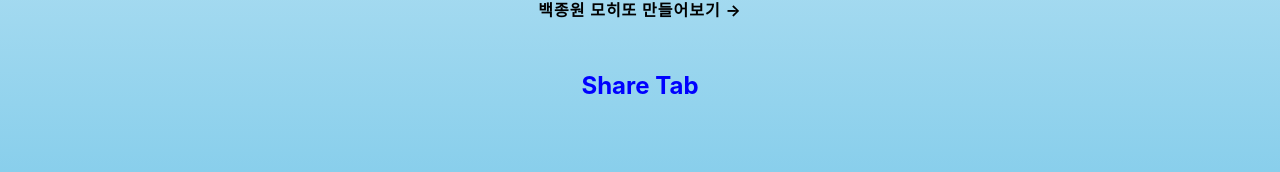
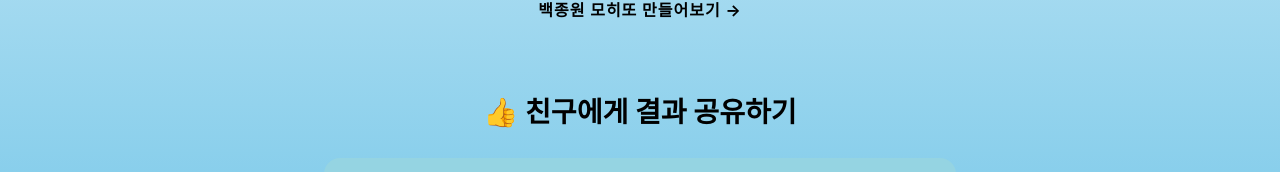
Before and after one commit to Quick-Project/BMTI-DLink, a React (Create React App) app: page /ppak in a window 1280 px wide. Shown: the part 616-788 px from the top of the page. Built offline with nearby package versions, Linux system fonts and the light colour scheme; no server answers; the HTML template or start-up script is replaced by a standard one.

Commit message:
🍸 feat : 백종원 공유탭 추가

```diff
--- a/src/App.js
+++ b/src/App.js
@@ -89,7 +89,12 @@
             />
             <Route
               path="/ppak"
-              element={<PpakScreen cocktailType={cocktailType} />}
+              element={
+                <PpakScreen
+                  cocktailType={cocktailType}
+                  setCocktailType={setCocktailType}
+                />
+              }
             />
           </Routes>
         </MobileFit>
--- a/src/pages/Ppak.js
+++ b/src/pages/Ppak.js
@@ -1,9 +1,10 @@
 import React from 'react';
 import styled from 'styled-components';
+import SocialShare from '../components/SocialShare';
 import { ppakk } from '../assets/data/dummyData';
 
 //cocktailType
-const PpakScreen = ({ cocktailType }) => {
+const PpakScreen = ({ cocktailType, setCocktailType }) => {
   const ResultContain = styled.div`
     display: flex;
     flex-direction: column;
@@ -44,11 +45,11 @@
     align-items: center;
   `;
 
-  const TrashContent = styled.div`
+  const ShareContents = styled.div`
     font-size: x-large;
     font-weight: bold;
-    margin: 50px;
-    color: blue;
+    color: black;
+    margin-top: 40px;
   `;
 
   const Test = styled.a`
@@ -81,7 +82,16 @@
         <Test href="https://www.youtube.com/watch?v=exNk27QCrrs">
           백종원 모히또 만들어보기 →
         </Test>
-        <TrashContent>Share Tab</TrashContent>
+        <ShareContents>
+          <SocialShare
+            _title={'DEEP'}
+            _sub={'파우스트'}
+            _imageUrl={
+              'https://cloud-mustang-79a.notion.site/image/https%3A%2F%2Fs3-us-west-2.amazonaws.com%2Fsecure.notion-static.com%2F0496b621-8066-4bf1-bfea-59133e7b706d%2FUntitled.png?table=block&id=05212b9f-aaaf-41bb-9679-32f863f0b01c&width=2000&userId=&cache=v2'
+            }
+            setCocktailType={setCocktailType}
+          />
+        </ShareContents>
       </ResultContain>
     </div>
   );
```
